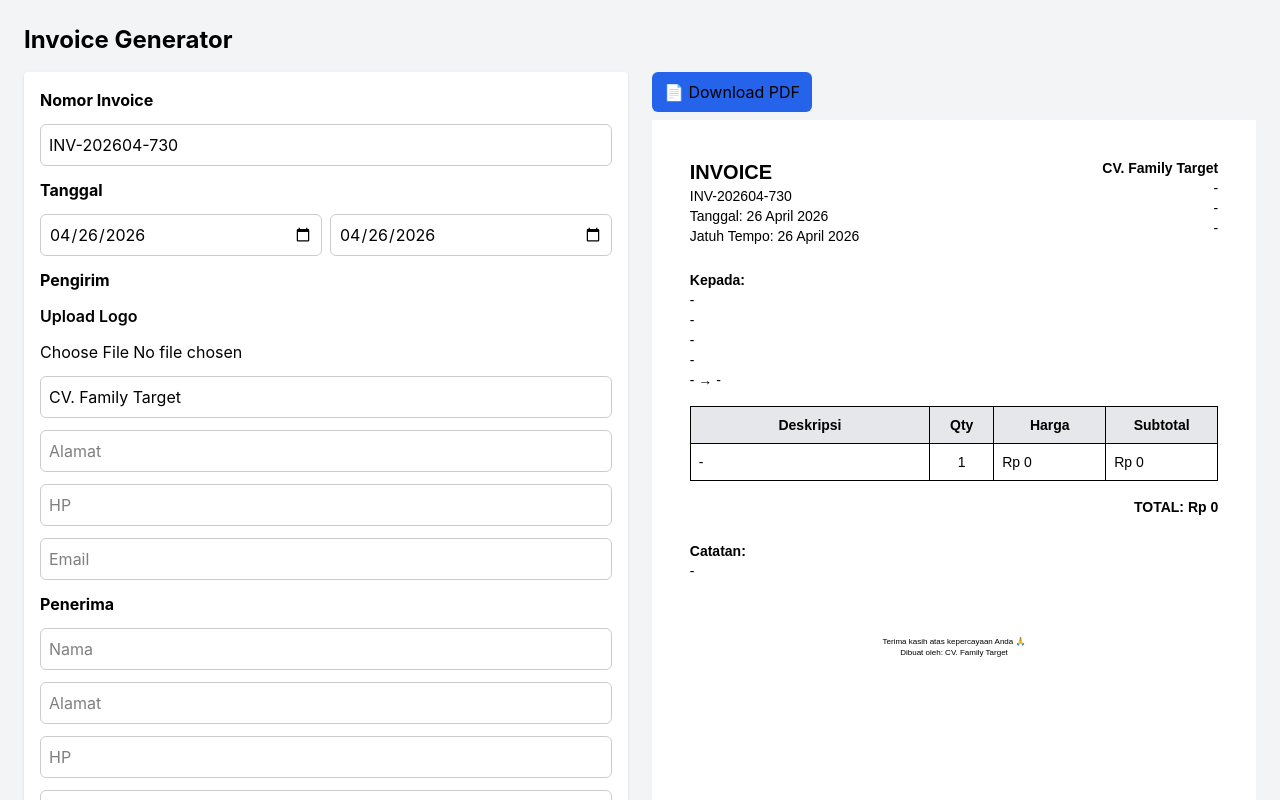
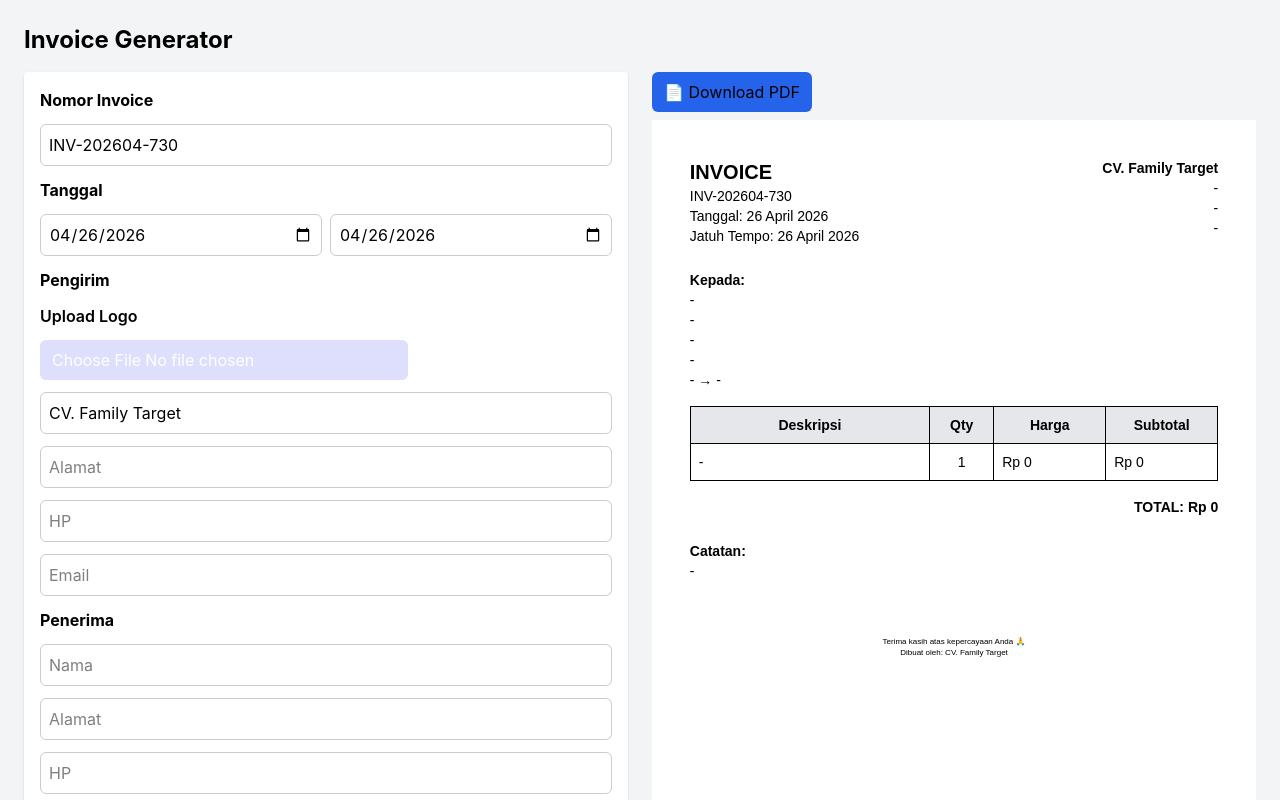
Before and after one commit to rahmatfantastik07/invoice-app, a Next.js app: page / in a window 1280 px wide. Shown: the top 800 px of the page. Built offline with nearby package versions, Linux system fonts and the light colour scheme.

Commit message:
Update InvoiceForm.tsx

```diff
--- a/app/components/InvoiceForm.tsx
+++ b/app/components/InvoiceForm.tsx
@@ -115,7 +115,7 @@ export default function InvoiceForm() {
         {/* 🔥 UPLOAD LOGO */}
         <p className="font-semibold">Upload Logo</p>
         <input
-          type="file"
+          type="file" className="btn2"
           onChange={(e) => handleFile(e, "logo")}
         />
 
```
